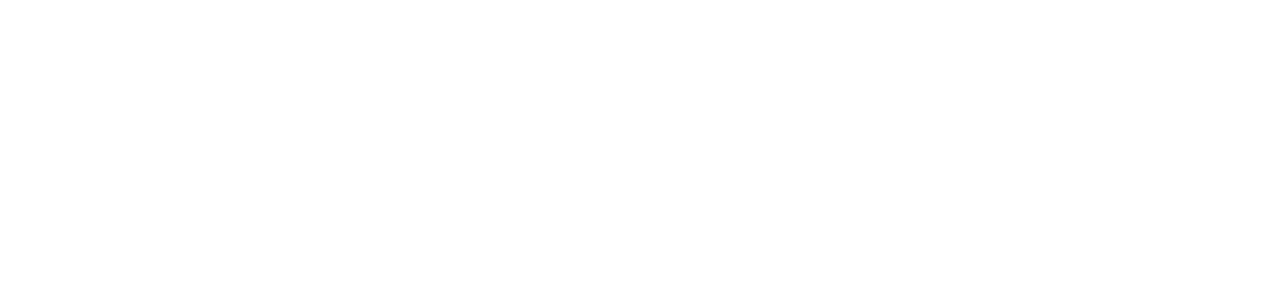
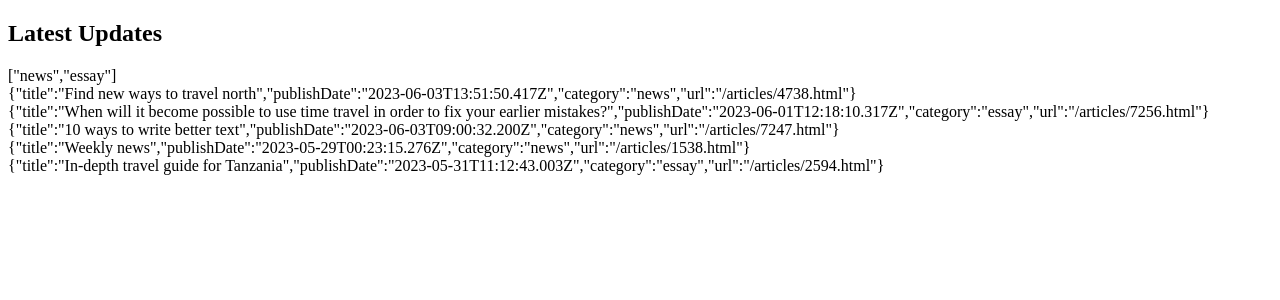
Before and after one commit to ihorsavytskyi/articles-list, a Vue app: page / in a window 1280 px wide. Shown: the top 300 px of the page. Built offline with nearby package versions, Linux system fonts and the light colour scheme.

Commit message:
updates:
- corrections to ArticlesList.vue (define props, and improted child components: ArticleItem and FiltersItem)
- added ArticleItem.vue (component displays single article)
- added FilterList.vue (component displays list of filters)

```diff
--- a/src/App.vue
+++ b/src/App.vue
@@ -1,3 +1,14 @@
+<template>
+  <ArticlesList
+    :articlesList="articlesList"
+    :isLoading="isLoading"
+    :limitOfNumberArticlesToDisplay="limitOfNumberArticlesToDisplay"
+    :limitOfDaysToDisplay="limitOfDaysToDisplay"
+    :currentDate="currentDate"
+    :filterItems="filterItems"
+  />
+</template>
+
 <script setup>
   import { ref, onMounted } from "vue";
   import ArticlesList from "./components/ArticlesList.vue";
@@ -18,20 +29,4 @@
       isLoading.value = false;
     }
   })
-
 </script>
-
-<template>
-  <ArticlesList
-    :articlesList="articlesList"
-    :isLoading="isLoading"
-    :limitOfNumberArticlesToDisplay="limitOfNumberArticlesToDisplay"
-    :limitOfDaysToDisplay="limitOfDaysToDisplay"
-    :currentDate="currentDate"
-    :filterItems="filterItems"
-  />
-</template>
-
-<style scoped>
-
-</style>
--- /dev/null
+++ b/src/components/ArticleItem.vue
@@ -0,0 +1,18 @@
+<template>
+  <div>
+    {{ JSON.stringify(articleItem) }}
+  </div>
+</template>
+
+<script setup>
+  const props = defineProps({
+    articleItem: {
+      type: Object,
+      required: true
+    }
+  })
+</script>
+
+<style scoped>
+
+</style>
--- a/src/components/ArticlesList.vue
+++ b/src/components/ArticlesList.vue
@@ -1,10 +1,60 @@
 <template>
-  <div>
-
+  <div class="articles-list">
+    <h2 class="articles-list__title">Latest Updates</h2>
+    <div class="articles-list__container">
+      <template v-if="isLoading">
+        <p class="preloader">Loading...</p>
+      </template>
+      <template v-else>
+        <!--FiltersList-->
+        <div class="articles-list__filters">
+          <FiltersList
+            :filterItems="filterItems"
+          />
+        </div>
+        <!--ArticlesList-->
+        <div class="article-list__items">
+          <ArticleItem
+            v-for="(articleItem, index) in articlesList"
+            :articleItem="articleItem"
+            :key="index"
+          />
+        </div>
+      </template>
+    </div>
   </div>
 </template>
 
 <script setup>
+
+  import FiltersList from "../components/FilterList.vue";
+  import ArticleItem from "../components/ArticleItem.vue";
+
+  const props = defineProps({
+    articlesList: {
+      type: Array,
+      required: true
+    },
+    isLoading: {
+      type: Boolean,
+      required: true
+    },
+    limitOfNumberArticlesToDisplay: {
+      type: Number,
+      required: true
+    },
+    limitOfDaysToDisplay: {
+      type: Number,
+      required: true
+    },
+    currentDate: {
+      type: String
+    },
+    filterItems: {
+      type: Array
+    }
+  })
+
 
 </script>
 
--- /dev/null
+++ b/src/components/FilterList.vue
@@ -0,0 +1,18 @@
+<template>
+  <div>
+    {{ JSON.stringify(filterItems) }}
+  </div>
+</template>
+
+<script setup>
+  const props = defineProps({
+    filterItems: {
+      type: Array,
+      required: true
+    }
+  })
+</script>
+
+<style scoped>
+
+</style>
```
Also changed, not shown: 1 other file (tests, documents, lock files or other folders).
